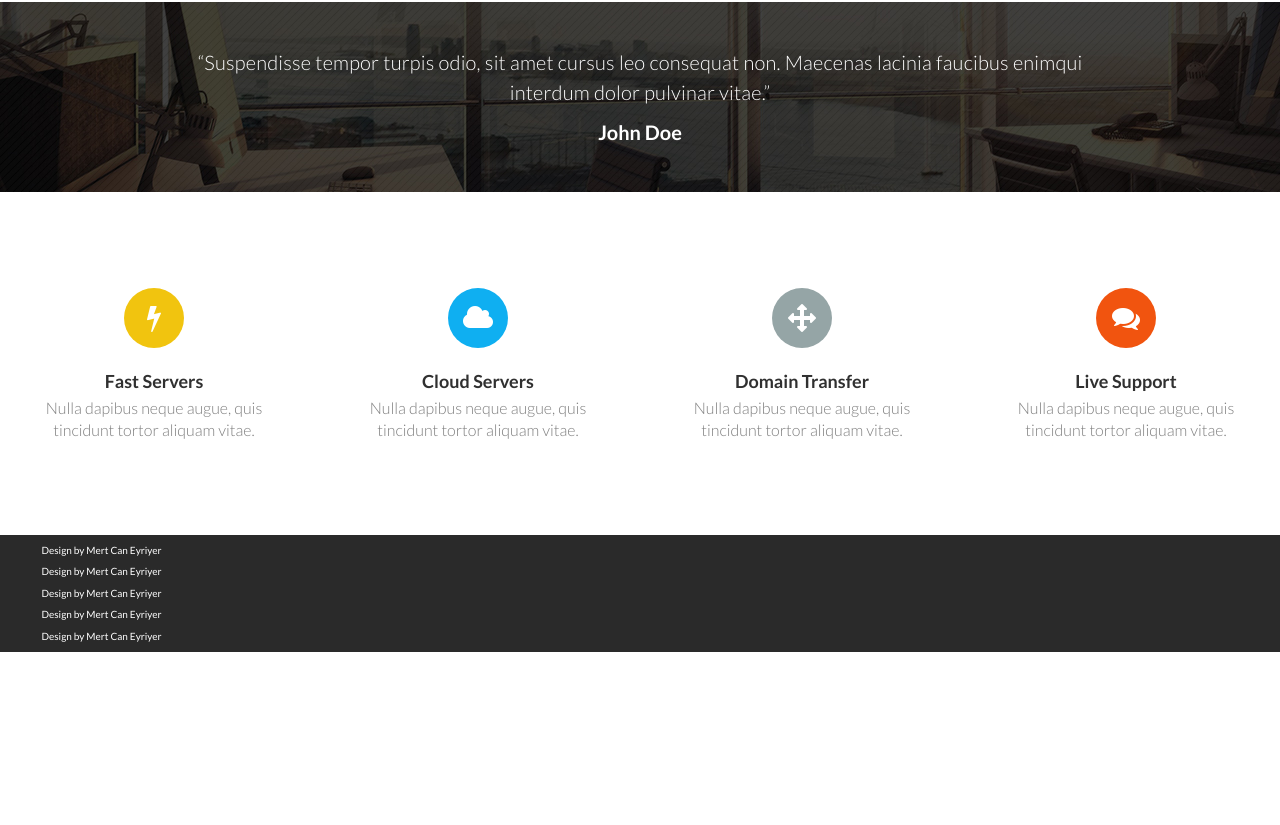
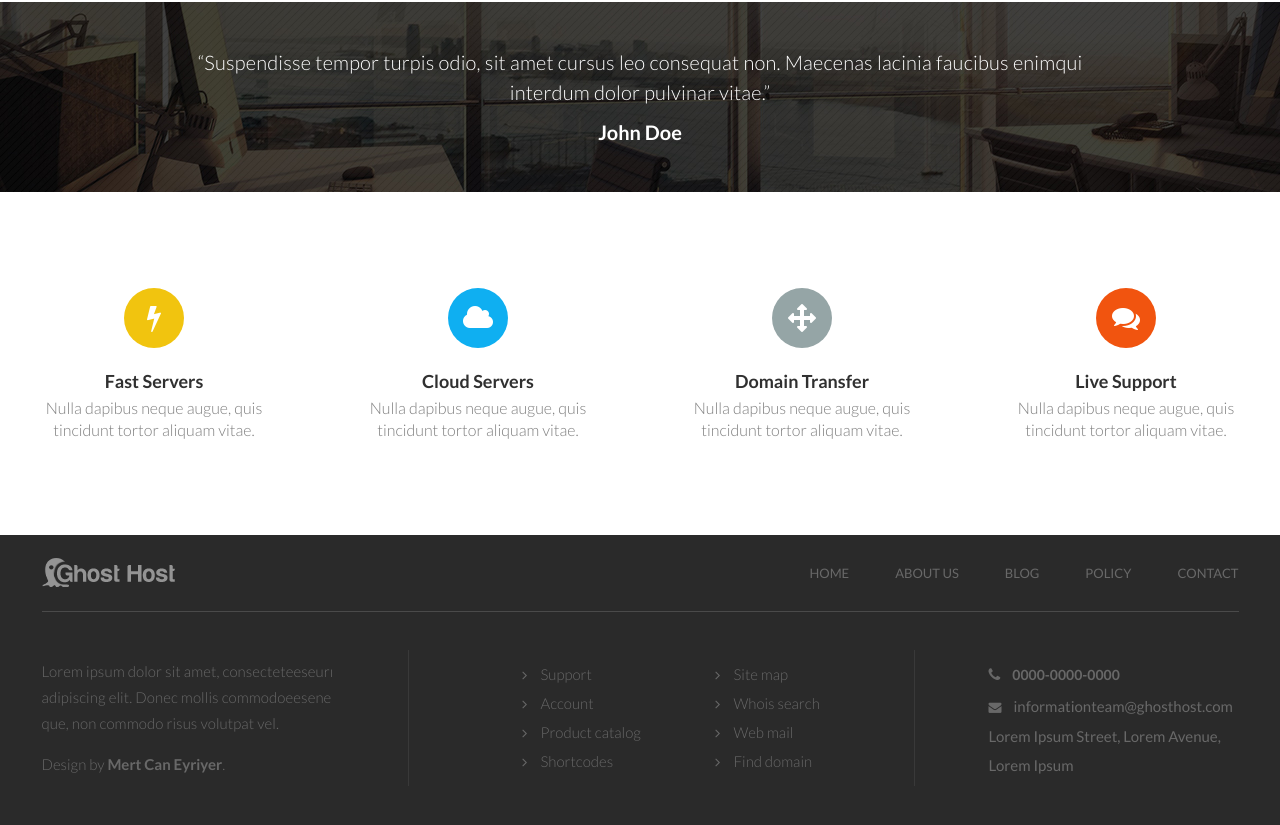
Before and after one commit to Tatsianacs/rsschool-codejam2-markup, a plain HTML site: page index.html in a window 1280 px wide. Shown: the part 2796-3621 px from the top of the page. Before the commit the page ends 3448 px from the top, so only its background shows below. Drawn offline with nearby package versions, Linux system fonts and the light colour scheme; a web font is replaced by a local one.

Commit message:
feat: add footer which sticks to the end of page

```diff
--- a/index.html
+++ b/index.html
@@ -313,11 +313,49 @@
 </div>
 <footer class="footer">
   <div class="wrapper">
-    <p>Design by Mert Can Eyriyer</p>
-    <p>Design by Mert Can Eyriyer</p>
-    <p>Design by Mert Can Eyriyer</p>
-    <p>Design by Mert Can Eyriyer</p>
-    <p>Design by Mert Can Eyriyer</p>
+    <div class="footer-top">
+      <div class="logo"><a href="#"><img src="img/logo-footer.png" alt="site logo"/></a></div>
+      <nav>
+        <ul class="footer-nav">
+          <li class="footer-item"><a href="#" class="footer-item-link">Home</a></li>   <!-- Add ancors!!! -->
+          <li class="footer-item"><a href="#" class="footer-item-link">About us</a></li>
+          <li class="footer-item"><a href="#" class="footer-item-link">Blog</a></li>
+          <li class="footer-item"><a href="#" class="footer-item-link">Policy</a></li>
+          <li class="footer-item"><a href="#" class="footer-item-link">Contact</a></li>
+        </ul>
+      </nav>
+    </div>
+    <div class="footer-bottom">
+      <div class="footer-design">
+        <p>Lorem ipsum dolor sit amet, consecteteeseurı
+          adipiscing elit. Donec mollis commodoeesene
+          que, non commodo risus volutpat vel.</p>
+        <p>Design by <span>Mert Can Eyriyer</span>.</p>
+      </div>
+      <div class="footer-menu">
+        <ul>
+          <li class="footer-menu-item"><a class="footer-menu-link" href="#">Support</a></li>
+          <li class="footer-menu-item"><a class="footer-menu-link" href="#">Account</a></li>
+          <li class="footer-menu-item"><a class="footer-menu-link" href="#">Product catalog</a></li>
+          <li class="footer-menu-item"><a class="footer-menu-link" href="#">Shortcodes</a></li>
+        </ul>
+        <ul>
+          <li class="footer-menu-item"><a class="footer-menu-link" href="#">Site map</a></li>
+          <li class="footer-menu-item"><a class="footer-menu-link" href="#">Whois search</a></li>
+          <li class="footer-menu-item"><a class="footer-menu-link" href="#">Web mail</a></li>
+          <li class="footer-menu-item"><a class="footer-menu-link" href="#">Find domain</a></li>
+        </ul>
+      </div>
+      <div class="footer-contact">
+        <p class="footer-phone"><i class="fa fa-phone footer-icon"></i><a class="footer-phone-link"
+                                                                          href="tel:0000-0000-0000">0000-0000-0000</a>
+        </p>
+        <p class="footer-email"><i class="fa fa-envelope footer-icon"></i><a class="footer-email-link"
+                                                                             href="mailto:informationteam@ghosthost.com">informationteam@ghosthost.com</a>
+        </p>
+        <p class="footer-address">Lorem Ipsum Street, Lorem Avenue, Lorem Ipsum</p>
+      </div>
+    </div>
   </div>
 </footer>
 </body>
--- a/styles/style.css
+++ b/styles/style.css
@@ -11,11 +11,19 @@
 
 html {
   font-size: 10px;
+  height: 100%;
 
+}
+
+.content {
+  flex: 1 0 auto;
 }
 
 body {
   font-family: Lato, Arial, sans serif;
+  height: 100%;
+  display: flex;
+  flex-direction: column;
 
 }
 
@@ -648,24 +656,161 @@ i.fa-twitter {
 }
 
 /* Footer */
+
 .footer {
   background-color: #2a2a2a;
   color: #ffffff;
+  padding-bottom: 56px;
+  flex-shrink: 0;
+  min-width: 1200px;
 }
 
-html, body {
-  height: 100%;
+.footer-top {
+  display: flex;
+  align-items: center;
+  justify-content: space-between;
+  border-bottom: 1px solid #4a4a4a;
 }
 
-body {
+.footer-bottom {
   display: flex;
-  flex-direction: column;
+  justify-content: space-between;
+  padding-top: 28px;
+  align-items: center;
 }
 
-.content {
-  flex: 1 0 auto;
+.footer-nav {
+  list-style: none;
+  display: flex;
+  margin-bottom: 6px;
 }
 
-.footer {
-  flex-shrink: 0;
+.footer-item {
+  margin-left: 46px;
+  padding: 21px 0 24px;
 }
+
+.footer-item-link {
+  text-decoration: none;
+  color: #686868;
+  font-family: "Lato", 'Arial', sans-serif;
+  font-size: 1.3rem;
+  font-weight: 500;
+  text-transform: uppercase;
+}
+.footer-item-link:hover {
+  color: #ffffff;
+}
+
+/* Footer Bottom */
+
+.footer-design {
+  width: 292px;
+}
+
+.footer-design p:first-child {
+  letter-spacing: 0.1px;
+}
+.footer-design p {
+  color: #686868;
+  font-size: 1.5rem;
+  font-weight: 300;
+  line-height: 26px;
+}
+
+.footer-design span {
+  color: #686868;
+  font-weight: 700;
+  line-height: 26px;
+}
+/* footer menu */
+.footer-menu {
+  display: flex;
+  width: 505px;
+  justify-content: flex-end;
+  border-right: 1px solid #393939;
+  border-left: 1px solid #393939;
+}
+.footer-menu ul {
+  list-style: none;
+  padding: 0;
+  width: 193px;
+}
+.footer-menu li {
+  padding-left: 1.3em;
+}
+.footer-menu li:before {
+  content: "\f105"; /* FontAwesome Unicode */
+  font-family: FontAwesome;
+  display: inline-block;
+  margin-left: -1.3em; /* same as padding-left set on li */
+  width: 1.3em; /* same as padding-left set on li */
+  font-size: 1.4rem;
+  color: #686868;
+}
+
+.footer-menu-link {
+  text-decoration: none;
+  font-size: 1.5rem;
+  line-height: 29px;
+  font-weight: 300;
+  color: #686868;
+}
+
+
+.footer-menu li:hover .footer-menu-link,.footer-menu li:hover:before {
+  color: #fffefe;
+}
+
+/* Footer Contact   */
+
+
+.footer-contact {
+  padding-top: 17px;
+  width: 250px;
+}
+
+.footer-phone {
+  margin-bottom: 15px;
+}
+
+.footer-phone-link {
+  text-decoration: none;
+  font-size: 1.4rem;
+  font-weight: 700;
+  color: #686868;
+}
+
+
+.footer-email {
+  margin-bottom: 7px;
+}
+
+.footer-email-link {
+  text-decoration: none;
+  font-size: 1.5rem;
+  color: #686868;
+  font-weight: 400;
+}
+
+.footer-address {
+  margin-top: 5px;
+  font-size: 1.5rem;
+  line-height: 29px;
+  color: #686868;
+}
+
+.footer-icon {
+  padding-right: 12px;
+  font-size: 1.3rem;
+  color: #686868;
+}
+
+.fa-phone.footer-icon {
+  font-size: 1.5rem;
+}
+
+
+.footer-phone-link:hover,.footer-email-link:hover {
+  color: #fffefe;
+}
```
